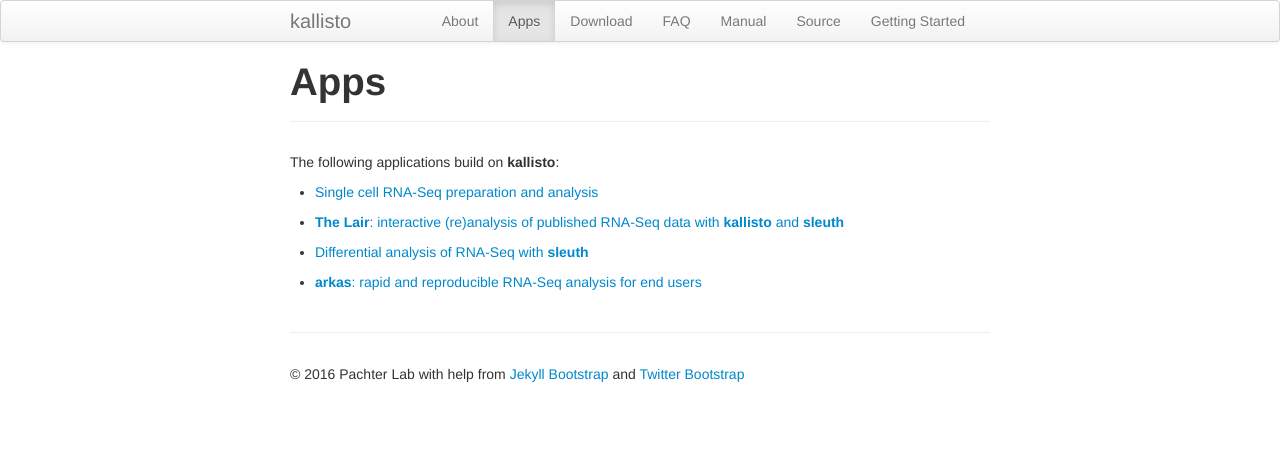
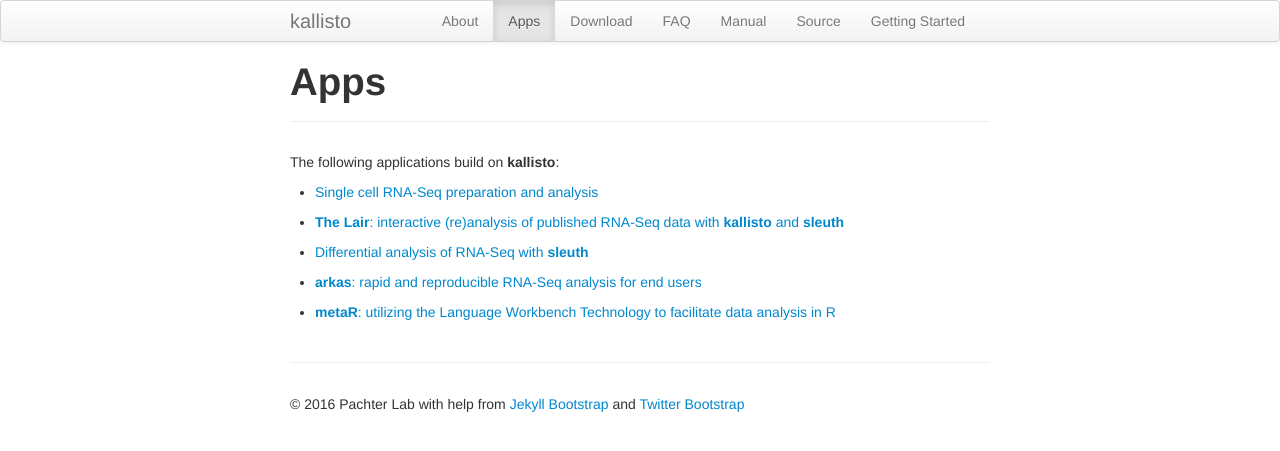
Before and after one commit to pachterlab/kallisto, a Jekyll site: the page built from apps.md, in a window 1280 px wide. Shown: the top 451 px of the page. Built offline with Jekyll 4.4.1, drawn with Linux system fonts in a browser that asks for light colours.

Commit message:
Added link to metaR in apps

```diff
--- a/apps.md
+++ b/apps.md
@@ -15,3 +15,5 @@
 - [Differential analysis of RNA-Seq with __sleuth__](http://pachterlab.github.io/sleuth)
 
 - [__arkas__: rapid and reproducible RNA-Seq analysis for end users](https://github.com/RamsinghLab/arkas)
+
+- [__metaR__: utilizing the Language Workbench Technology to facilitate data analysis in R](http://campagnelab.org/metar-1-8-0-released/)
```
